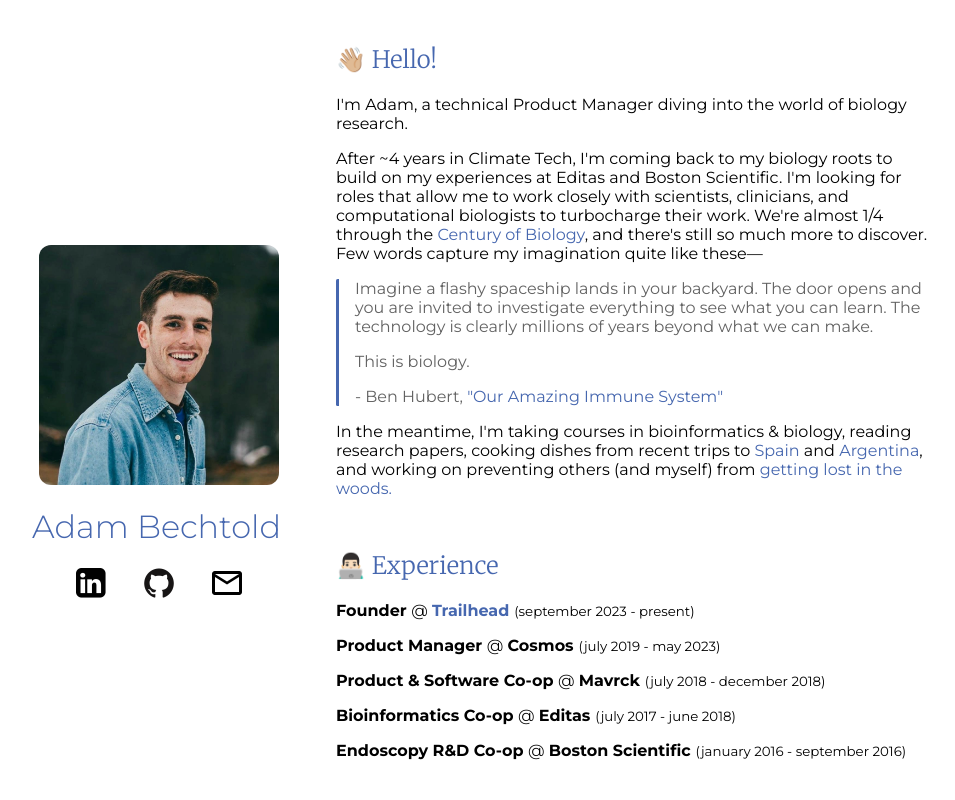
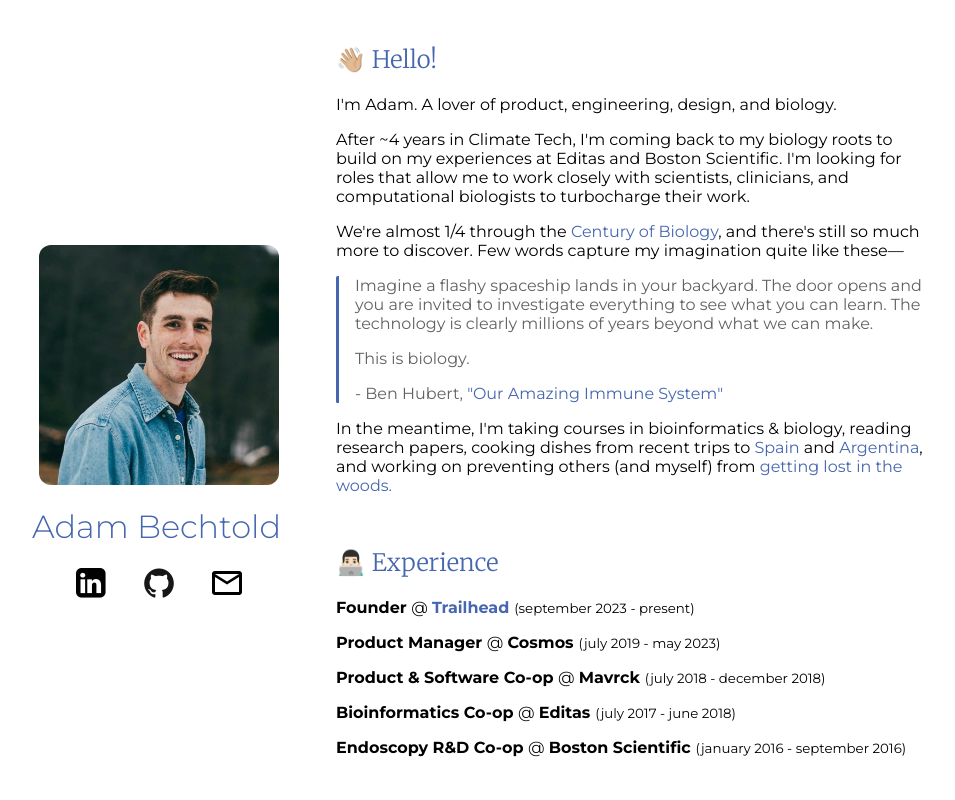
Before and after one commit to adambechtold/personal-website, a Next.js app: page / in a window 1280 px wide. Shown: the top 800 px of the page, without its empty margins (133-1088 px from the left). Built offline with nearby package versions, Linux system fonts and the light colour scheme.

Commit message:
so the introduction section reflects my interests equally

```diff
--- a/app/components/ContentItem/Introduction/Introduction.js
+++ b/app/components/ContentItem/Introduction/Introduction.js
@@ -6,15 +6,14 @@
 export default function Introduction() {
   return (
     <div className={styles.container}>
+      <p>{"I'm Adam. A lover of product, engineering, design, and biology."}</p>
       <p>
         {
-          "I'm Adam, a technical Product Manager diving into the world of biology research."
+          "After ~4 years in Climate Tech, I'm coming back to my biology roots to build on my experiences at Editas and Boston Scientific. I'm looking for roles that allow me to work closely with scientists, clinicians, and computational biologists to turbocharge their work."
         }
       </p>
       <p>
-        {
-          "After ~4 years in Climate Tech, I'm coming back to my biology roots to build on my experiences at Editas and Boston Scientific. I'm looking for roles that allow me to work closely with scientists, clinicians, and computational biologists to turbocharge their work. We're almost 1/4 through the "
-        }
+        {"We're almost 1/4 through the "}
         <a href="https://www.ncbi.nlm.nih.gov/pmc/articles/PMC419918/">
           Century of Biology
         </a>
```
